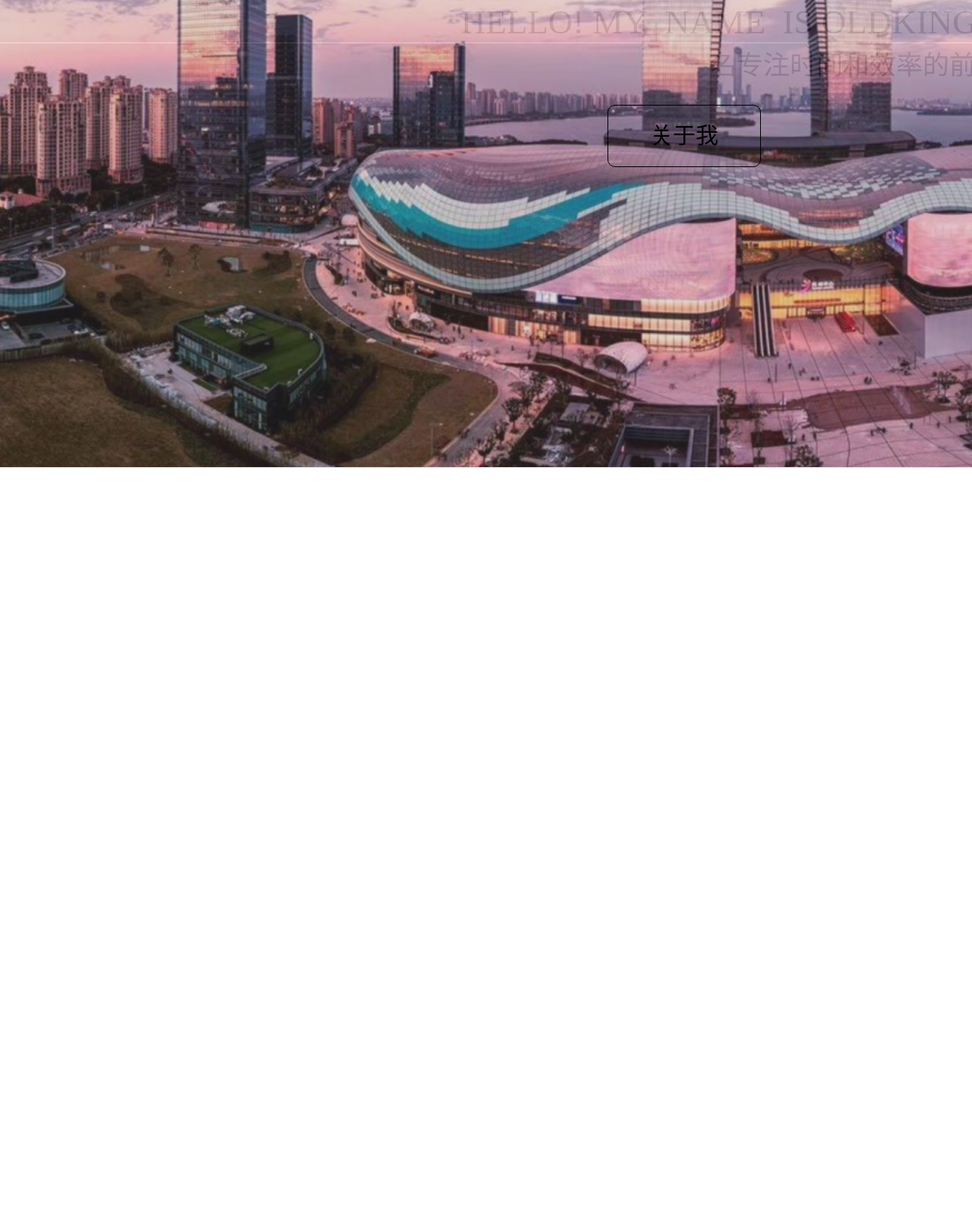
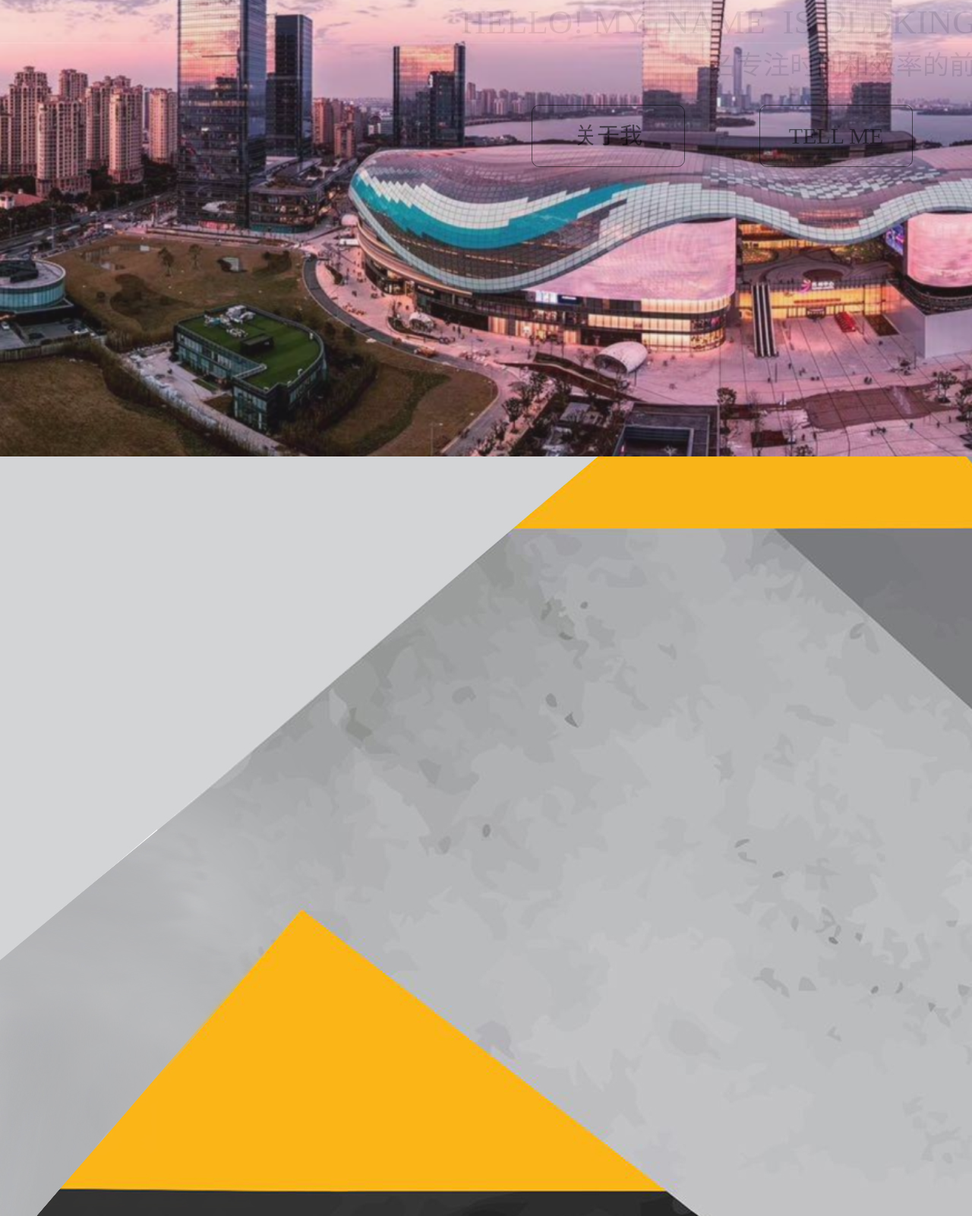
Before and after one commit to wangkun666/oldwang.github.io, a plain HTML site: page index.html in a window 1280 px wide. Shown: the part 312-1913 px from the top of the page at 76% size. Before the commit the page ends 931 px from the top, so only its background shows below. Drawn offline with Linux system fonts and the light colour scheme.

Commit message:
第二次更改

```diff
--- a/index.html
+++ b/index.html
@@ -15,11 +15,12 @@
             margin-top: 15px;
             width: 1920px;
             height: 913px;
-            background-color: rgb(126, 119, 119);
+            background-color: rgb(180, 163, 163);
             position: absolute;
             top: 0;
             left: 0;
-            opacity: 0.2;
+            opacity: 0.1;
+            transition: all 2s ease;
 
         }
         .pic{
@@ -31,9 +32,9 @@
             opacity: .5;
             transition: all 2s ease;
         }
-         .pic:hover{
+         /* .pic:hover{
             transform:scale(2)
-        }
+        } */
         .jieshao{
             font-size: 45px;
             color: black;
@@ -46,6 +47,7 @@
             margin-left: 900px;
         }
         .guanyu{
+            display: inline-block;
             width: 200px;
             height: 80px;
             line-height: 80px;
@@ -55,9 +57,42 @@
             border-radius: 10px;
             border:1px solid black;
             position: absolute;
-            left: 800px;
+            left: 700px;
             top: 450px;
-            z-index: 99;
+            text-decoration: none;
+            opacity: 0.5;
+        }
+        .guanyu:hover{
+            transition: all 2s ease;
+            opacity: 1;
+        }
+        .lianxi{
+            display: inline-block;
+            width: 200px;
+            height: 80px;
+            line-height: 80px;
+            text-align: center;
+            color: black;
+            font-size: 30px;
+            border-radius: 10px;
+            border:1px solid black;
+            position: absolute;
+            left: 1000px;
+            top: 450px;
+            text-decoration: none;
+            opacity: 0.5;
+        }
+        .lianxi:hover{
+            transition: all 2s ease;
+            opacity: 1;
+        }
+        .top{
+            width: 1920px;
+            height: 1000px;
+            background: url(222.jpg) no-repeat ;
+            position: absolute;
+            left: 0px;
+            top: 913px;
         }
     </style>
 </head>
@@ -68,6 +103,8 @@
         <p class="text">一名专注时间和效率的前端工程师!</p>
 
     </div>
-    <div class="guanyu">关于我</div>
+    <a class="guanyu" href="" id="about">关于我</a>
+    <a href="" class="lianxi" id="lianxi">TELL ME</a>
+    <header class="top"></header>
 </body>
 </html>
```
Also changed, not shown: 222.jpg (added).
